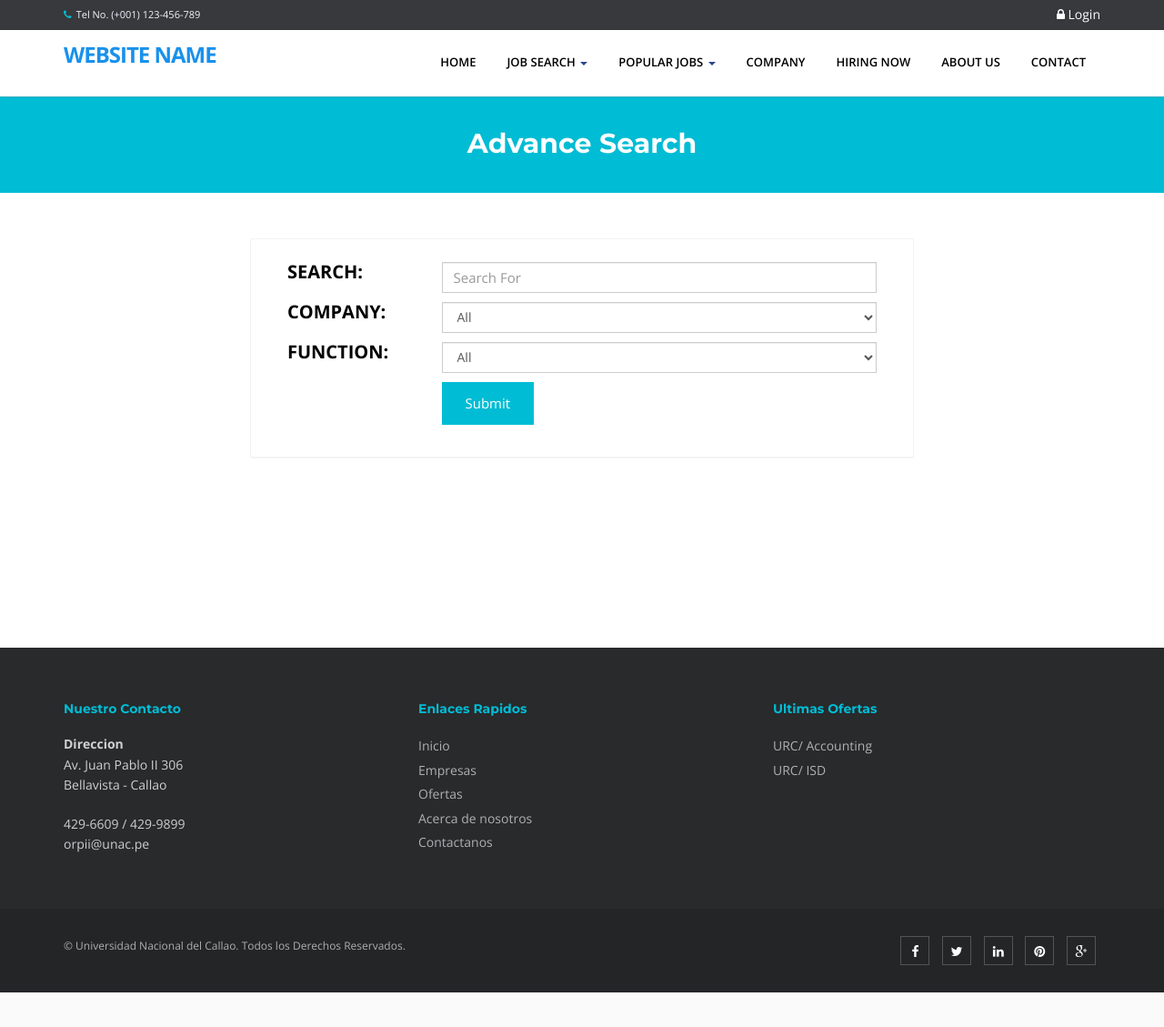
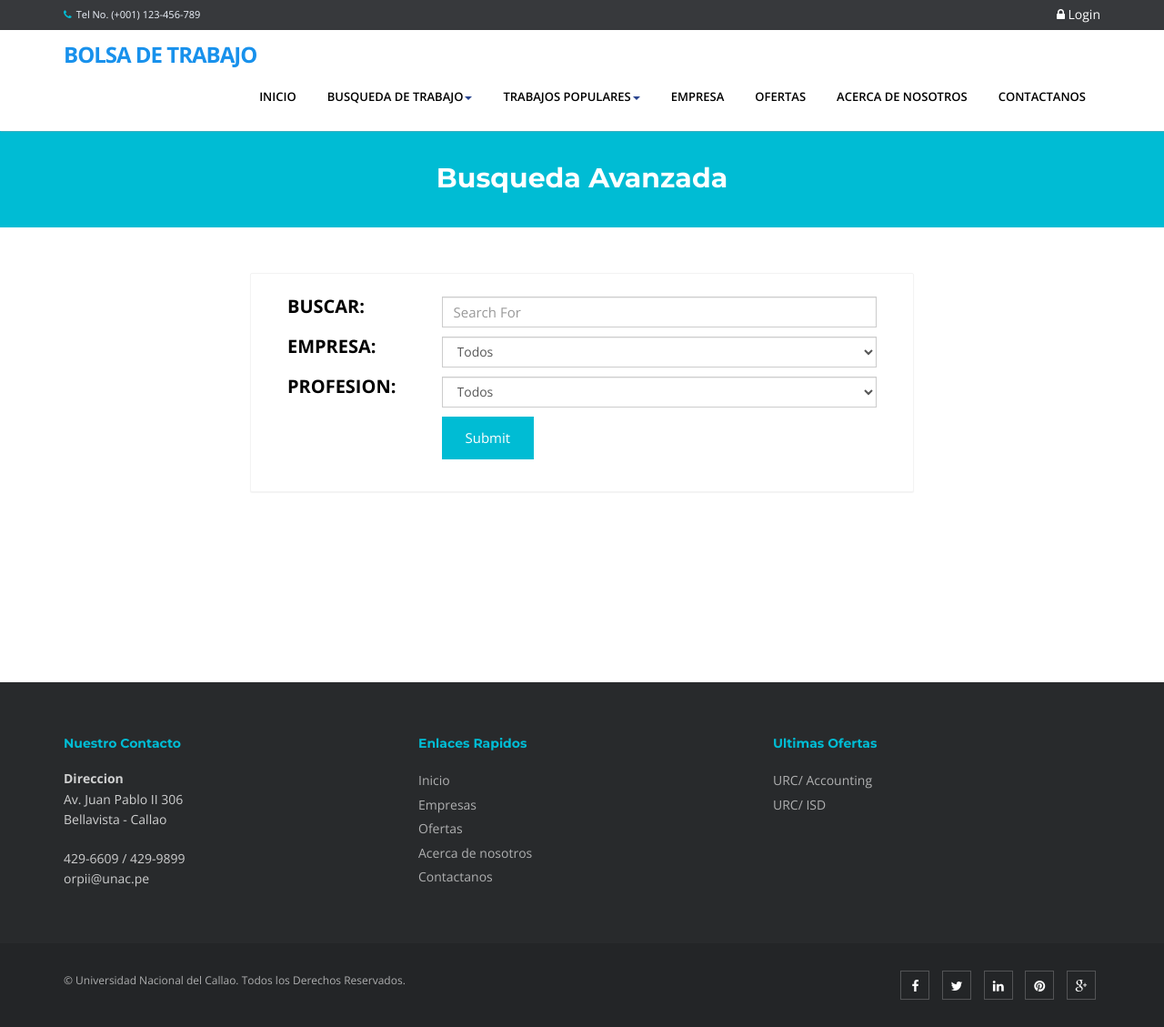
Before and after one commit to AlfredoChz/prue_btunac, a PHP site: page /index.php?q=advancesearch in a window 1280 px wide. Shown: the whole page at 91% size. Before the commit the page ends 1091 px from the top, so only its background shows below. Run offline with PHP 8.4, Linux system fonts and the light colour scheme; data comes from the database, SQL or seed files in the repository; some libraries are stand-ins or nearby versions.

Commit message:
Menu y submenu Traducido

```diff
--- a/advancesearch.php
+++ b/advancesearch.php
@@ -27,7 +27,7 @@
 						<div class="panel-body">
 							<div class="row">
 								<div class="col-sm-12 search1">
-									<label class="col-sm-3">SEARCH:</label>
+									<label class="col-sm-3">BUSCAR:</label>
 									<div class="col-sm-9">
 										<input class="form-control" type="" name="SEARCH" placeholder="Search For">
 									</div>
@@ -35,10 +35,10 @@
 							</div>
 							<div class="row">
 								<div class="col-sm-12 search1">
-									<label class="col-sm-3">COMPANY:</label>
+									<label class="col-sm-3">EMPRESA:</label>
 									<div class="col-sm-9">
 										<select class="form-control" name="COMPANY">
-											<option value="">All</option>
+											<option value="">Todos</option>
 											<?php
 												$sql = "SELECT * FROM tblcompany";
 												$mydb->setQuery($sql);
@@ -53,10 +53,10 @@
 							</div>
 							<div class="row">
 								<div class="col-sm-12 search1">
-									<label class="col-sm-3">FUNCTION:</label>
+									<label class="col-sm-3">PROFESION:</label>
 									<div class="col-sm-9">
 										<select class="form-control" name="CATEGORY">
-											<option value="">All</option>
+											<option value="">Todos</option>
 											<?php
 												$sql = "SELECT * FROM `tblcategory`";
 												$mydb->setQuery($sql);
--- a/include/initialize.php
+++ b/include/initialize.php
@@ -6,7 +6,7 @@
 //(\ for windows, / for Unix)
 defined('DS') ? null : define('DS', DIRECTORY_SEPARATOR);
 
-defined('SITE_ROOT') ? null : define ('SITE_ROOT', $_SERVER['DOCUMENT_ROOT'].DS.'jobportal2');
+defined('SITE_ROOT') ? null : define ('SITE_ROOT', $_SERVER['DOCUMENT_ROOT'].DS.'prue_btunac');
 
 defined('LIB_PATH') ? null : define ('LIB_PATH',SITE_ROOT.DS.'include');
 
--- a/index.php
+++ b/index.php
@@ -4,7 +4,7 @@ $content='home.php';
 $view = (isset($_GET['q']) && $_GET['q'] != '') ? $_GET['q'] : '';
 switch ($view) {
 	case 'apply' :
-        $title="Submit Application";
+        $title="Postular";
 		$content='applicationform.php';
 		break;
 	case 'login' :
@@ -12,19 +12,19 @@ switch ($view) {
 		$content='login.php';
 		break;
 	case 'company' :
-        $title="Company";
+        $title="Empresa";
 		$content='company.php';
 		break;
 	case 'hiring' :
-		$title = isset($_GET['search']) ? 'Hiring in '.$_GET['search'] :"Hiring";
+		$title = isset($_GET['search']) ? 'Hiring in '.$_GET['search'] :"Ofertas";
 		$content='hirring.php';
 		break;
 	case 'category' :
-        $title='Search for '. $_GET['search'];
+        $title='Busqueda por '. $_GET['search'];
 		$content='category.php';
 		break;
 	case 'viewjob' :
-        $title="Job Details";
+        $title="Detalles del Trabajo";
 		$content='viewjob.php';
 		break;
 	case 'success' :
@@ -32,36 +32,36 @@ switch ($view) {
 		$content='success.php';
 		break;
 	case 'register' :
-        $title="Register New Member";
+        $title="Registrate";
 		$content='register.php';
 		break;
 	case 'Contact' :
-        $title='Contact Us';
+        $title='Contactanos';
 		$content='Contact.php';
 		break;
 	case 'About' :
-        $title='About Us';
+        $title='Acerca de Nosotros';
 		$content='About.php';
 		break;
 	case 'advancesearch' :
-        $title='Advance Search';
+        $title='Busqueda Avanzada';
 		$content='advancesearch.php';
 		break;
 
 	case 'result' :
-        $title='Advance Search';
+        $title='Busqueda Avanzada';
 		$content='advancesearchresult.php';
 		break;
 	case 'search-company' :
-        $title='Search by Company';
+        $title='Busqueda por Empresa';
 		$content='searchbycompany.php';
 		break;
 	case 'search-function' :
-        $title='Search by Function';
+        $title='Busqueda por Profesion';
 		$content='searchbyfunction.php';
 		break;
 	case 'search-jobtitle' :
-        $title='Search by Job Title';
+        $title='Busqueda por Titulo';
 		$content='searchbytitle.php';
 		break;
 	default :
--- a/login.php
+++ b/login.php
@@ -18,18 +18,18 @@
 
                           <form action="" method="post">
                             <div class="form-group has-feedback">
-                              <input type="text" class="form-control" placeholder="Username" name="user_email" id="user_email">
+                              <input type="text" class="form-control" placeholder="Usuario" name="user_email" id="user_email">
                               <span class="fa fa-user form-control-feedback" style="margin-top: -22px;"></span>
                             </div>
                             <div class="form-group has-feedback">
-                              <input type="password" class="form-control" placeholder="Password" name="user_pass" id="user_pass">
+                              <input type="password" class="form-control" placeholder="Contraseña" name="user_pass" id="user_pass">
                               <span class="fa fa-lock form-control-feedback" style="margin-top: -22px;"></span>
                             </div>
                             <div class="row">
                               <div class="col-xs-8">
                                 <div class="checkbox icheck">
                                   <label>
-                                    <input type="checkbox"> Remember Me
+                                    <input type="checkbox"> Recuerdame
                                   </label>
                                 </div>
                               </div>
@@ -41,8 +41,8 @@
                             </div>
                           </form>
 
-                          <a href="#">I forgot my password</a><br>
-                          <a href="<?php echo web_root; ?>index.php?q=register" class="text-center">Register a new membership</a>
+                          <a href="#">Olvide de mi contraseña</a><br>
+                          <a href="<?php echo web_root; ?>index.php?q=register" class="text-center">Registrarse</a>
 
                         </div>
                         <!-- /.login-box-body -->
@@ -50,7 +50,7 @@
                   </div>
 
                   <div class="modal-footer">
-                    <button class="btn btn-default" data-dismiss="modal">Close</button> <button class="btn btn-primary"
+                    <button class="btn btn-default" data-dismiss="modal">Cerrar</button> <button class="btn btn-primary"
                     name="btnlogin" id="btnlogin"  >Login</button>
                   </div>
                 <!-- </form> -->
--- a/theme/templates.php
+++ b/theme/templates.php
@@ -97,24 +97,24 @@
                         <span class="icon-bar"></span>
                         <span class="icon-bar"></span>
                     </button>
-                    <a class="navbar-brand" href="<?php echo web_root; ?>index.php">Website Name<!-- <img src="<?php echo web_root; ?>plugins/home-plugins/img/logo.png" alt="logo"/> --></a>
+                    <a class="navbar-brand" href="<?php echo web_root; ?>index.php">BOLSA DE TRABAJO<!-- <img src="<?php echo web_root; ?>plugins/home-plugins/img/logo.png" alt="logo"/> --></a>
                 </div>
                 <div class="navbar-collapse collapse ">
                     <ul class="nav navbar-nav">
-                        <li class="<?php echo !isset($_GET['q'])? 'active' :''?>"><a href="<?php echo web_root; ?>index.php">Home</a></li>
+                        <li class="<?php echo !isset($_GET['q'])? 'active' :''?>"><a href="<?php echo web_root; ?>index.php">Inicio</a></li>
                         <li class="dropdown">
-                          <a href="#" data-toggle="dropdown" class="dropdown-toggle">Job Search <b class="caret"></b></a>
+                          <a href="#" data-toggle="dropdown" class="dropdown-toggle">Busqueda de Trabajo<b class="caret"></b></a>
                           <ul class="dropdown-menu">
-                              <li class="<?php  if(isset($_GET['q'])) { if($_GET['q']=='advancesearch'){ echo 'active'; }else{ echo ''; }}  ?>"><a href="<?php echo web_root; ?>index.php?q=advancesearch">Advance Search</a></li>
-                              <li><a href="<?php echo web_root; ?>index.php?q=search-company">Job By Company</a></li>
-                              <li><a href="<?php echo web_root; ?>index.php?q=search-function">Job By Function</a></li>
-                              <li><a href="<?php echo web_root; ?>index.php?q=search-jobtitle">Job By Title</a></li>
+                              <li class="<?php  if(isset($_GET['q'])) { if($_GET['q']=='advancesearch'){ echo 'active'; }else{ echo ''; }}  ?>"><a href="<?php echo web_root; ?>index.php?q=advancesearch">Busqueda Avanzada</a></li>
+                              <li><a href="<?php echo web_root; ?>index.php?q=search-company">Trabajo por Empresa</a></li>
+                              <li><a href="<?php echo web_root; ?>index.php?q=search-function">Trabajo por Carrera</a></li>
+                              <li><a href="<?php echo web_root; ?>index.php?q=search-jobtitle">Trabajo por Titulo</a></li>
                          <!--      <li><a href="#">Job for Women</a></li>
                               <li><a href="#">Job for Men</a></li> -->
                           </ul>
                        </li>
                       <li class="dropdown <?php  if(isset($_GET['q'])) { if($_GET['q']=='category'){ echo 'active'; }else{ echo ''; }}  ?>">
-                          <a href="#" data-toggle="dropdown" class="dropdown-toggle">Popular Jobs <b class="caret"></b></a>
+                          <a href="#" data-toggle="dropdown" class="dropdown-toggle">Trabajos Populares<b class="caret"></b></a>
                           <ul class="dropdown-menu">
                             <?php
                             $sql = "SELECT * FROM `tblcategory` LIMIT 10";
@@ -128,12 +128,12 @@
                                   # code...
                                    if ($result->CATEGORY==$_GET['search']) {
                                      # code...
-                                    $viewresult = '<li class="active"><a href="'.web_root.'index.php?q=category&search='.$result->CATEGORY.'">'.$result->CATEGORY.' Jobs</a></li>';
+                                    $viewresult = '<li class="active"><a href="'.web_root.'index.php?q=category&search='.$result->CATEGORY.'">'.$result->CATEGORY.' Trabajo</a></li>';
                                    }else{
-                                    $viewresult = '<li><a href="'.web_root.'index.php?q=category&search='.$result->CATEGORY.'">'.$result->CATEGORY.' Jobs</a></li>';
+                                    $viewresult = '<li><a href="'.web_root.'index.php?q=category&search='.$result->CATEGORY.'">'.$result->CATEGORY.' Trabajo</a></li>';
                                    }
                                 }else{
-                                    $viewresult = '<li><a href="'.web_root.'index.php?q=category&search='.$result->CATEGORY.'">'.$result->CATEGORY.' Jobs</a></li>';
+                                    $viewresult = '<li><a href="'.web_root.'index.php?q=category&search='.$result->CATEGORY.'">'.$result->CATEGORY.' Trabajo</a></li>';
                                 }
 
                                 echo $viewresult;
@@ -143,10 +143,10 @@
                             ?>
                           </ul>
                        </li>
-                        <li class="<?php  if(isset($_GET['q'])) { if($_GET['q']=='company'){ echo 'active'; }else{ echo ''; }}  ?>"><a href="<?php echo web_root; ?>index.php?q=company">Company</a></li>
-                        <li class="<?php  if(isset($_GET['q'])) { if($_GET['q']=='hiring'){ echo 'active'; }else{ echo ''; }} ?>"><a href="<?php echo web_root; ?>index.php?q=hiring">Hiring Now</a></li>
-                        <li class="<?php  if(isset($_GET['q'])) { if($_GET['q']=='About'){ echo 'active'; }else{ echo ''; }}  ?>"><a href="<?php echo web_root; ?>index.php?q=About">About Us</a></li>
-                        <li class="<?php  if(isset($_GET['q'])) { if($_GET['q']=='Contact'){ echo 'active'; }else{ echo ''; }}  ?>"><a href="<?php echo web_root; ?>index.php?q=Contact">Contact</a></li>
+                        <li class="<?php  if(isset($_GET['q'])) { if($_GET['q']=='company'){ echo 'active'; }else{ echo ''; }}  ?>"><a href="<?php echo web_root; ?>index.php?q=company">Empresa</a></li>
+                        <li class="<?php  if(isset($_GET['q'])) { if($_GET['q']=='hiring'){ echo 'active'; }else{ echo ''; }} ?>"><a href="<?php echo web_root; ?>index.php?q=hiring">Ofertas</a></li>
+                        <li class="<?php  if(isset($_GET['q'])) { if($_GET['q']=='About'){ echo 'active'; }else{ echo ''; }}  ?>"><a href="<?php echo web_root; ?>index.php?q=About">Acerca de Nosotros</a></li>
+                        <li class="<?php  if(isset($_GET['q'])) { if($_GET['q']=='Contact'){ echo 'active'; }else{ echo ''; }}  ?>"><a href="<?php echo web_root; ?>index.php?q=Contact">Contactanos</a></li>
                     </ul>
                 </div>
             </div>
```
Also changed, not shown: advancesearchresult.php (+5 -5 lines), hirring.php (+4 -4 lines), register.php (+25 -25 lines), home.php (line endings or trailing spaces).
